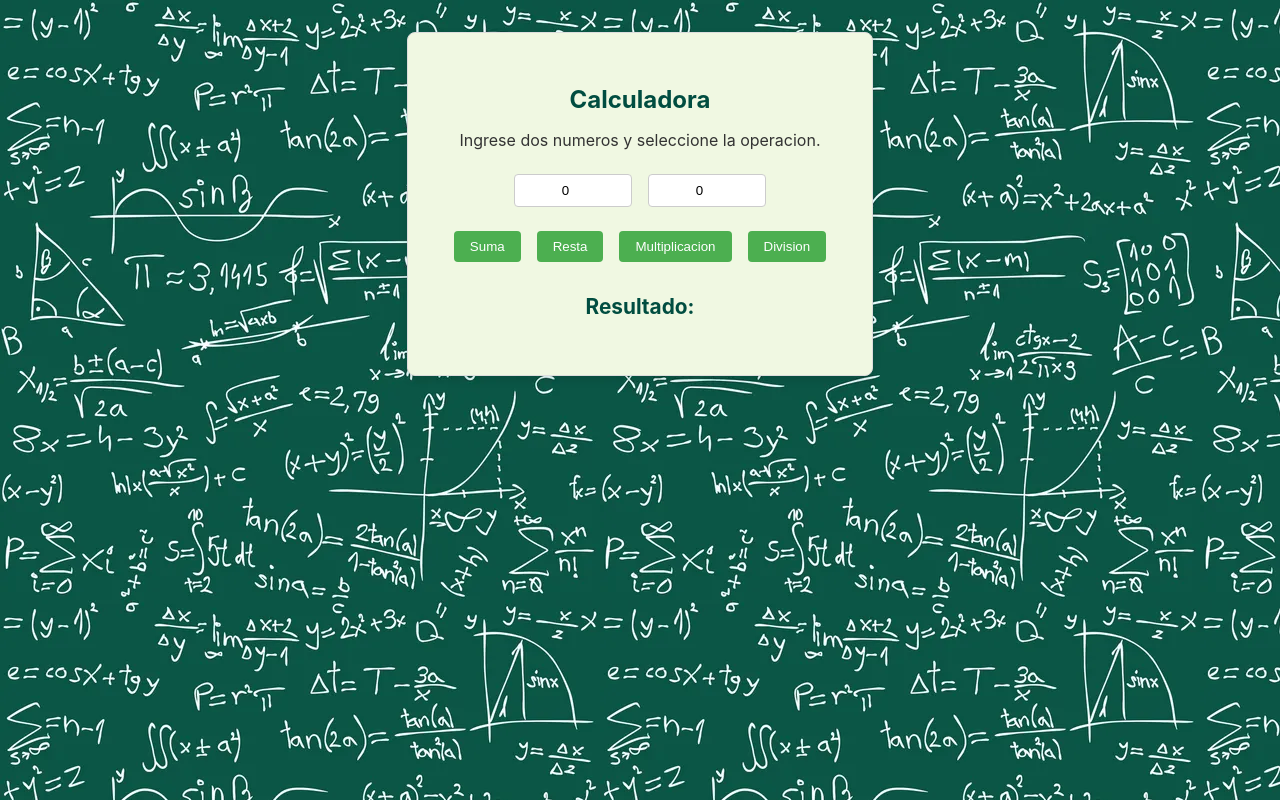
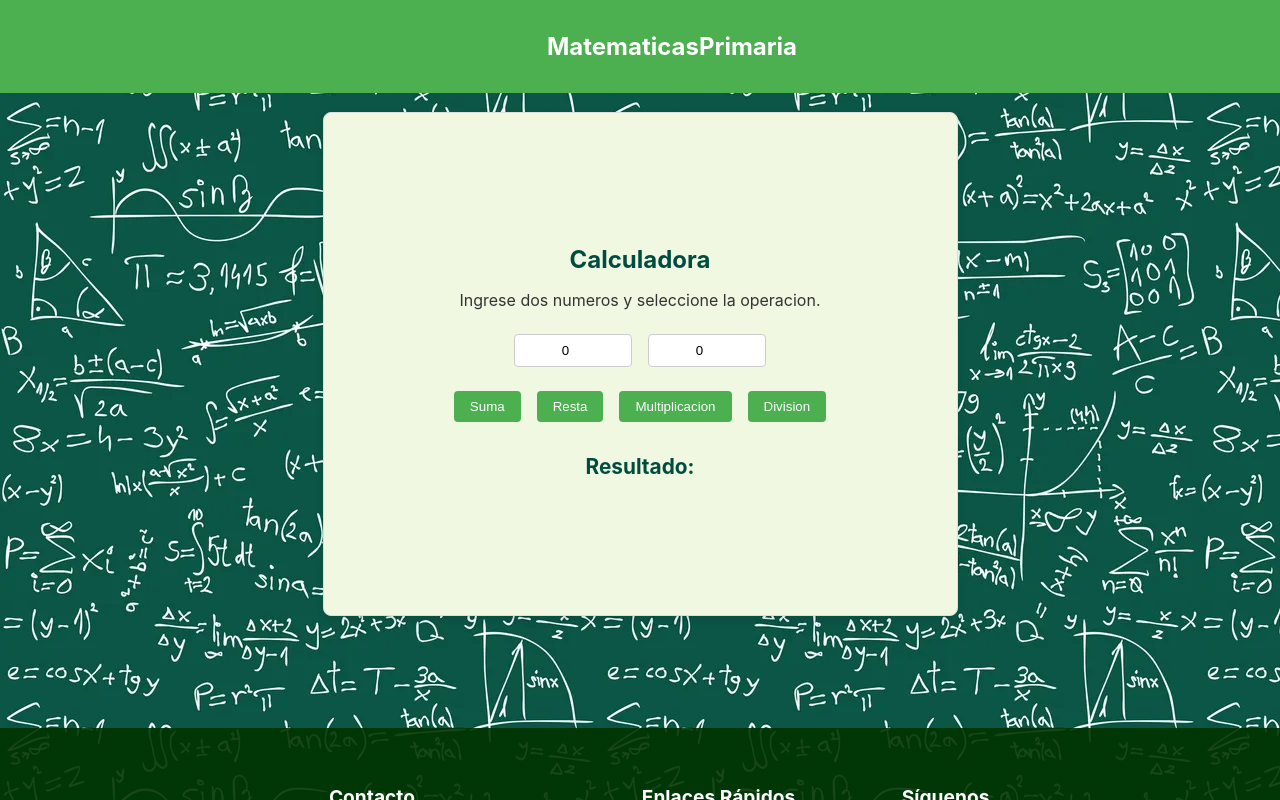
Before and after one commit to FelipeTapiasM/parcial_web, a React (Create React App) app: page /calculadora in a window 1280 px wide. Shown: the top 800 px of the page. Built offline with nearby package versions, Linux system fonts and the light colour scheme.

Commit message:
Navbar y footer en calculadora
se exporto el navbar y el footer a la pagina de la calculadora

```diff
--- a/src/App.css
+++ b/src/App.css
@@ -192,10 +192,10 @@
   background-color: #f0f8e2;
   border: 1px solid #ddd;
   border-radius: 8px;
-  padding: 2rem;
+  padding: 7rem;
   width: 80%; /* Ancho de la calculadora como un porcentaje de la pantalla */
-  max-width: 400px; /* Maximo ancho para pantallas grandes */
-  margin: 2rem auto; /* Centrado horizontal y espacio arriba/abajo */
+  max-width: 409px; /* Maximo ancho para pantallas grandes */
+  margin: 7rem auto; /* Centrado horizontal y espacio arriba/abajo */
   text-align: center;
   box-shadow: 0 4px 8px rgba(0, 0, 0, 0.1);
 }
--- a/src/Calculadora.jsx
+++ b/src/Calculadora.jsx
@@ -1,5 +1,7 @@
 
 import React, { useState } from 'react';
+import Navbar from './navbar';
+import Footer from './footer';
 
 const Calculadora = () => {
     // Estados para almacenar los valores de los numeros ingresados
@@ -32,6 +34,10 @@ const Calculadora = () => {
     };
 
     return (
+        <div>
+            {/*Sirve para exportar el navbar*/}
+            <Navbar />
+
             <div className="calculadora-container">
                 {/* Titulo y descripcion */}
                 <h2>Calculadora</h2>
@@ -69,6 +75,9 @@ const Calculadora = () => {
                     <p>{resultado}</p>
                 </div>
             </div>
+        {/*Sirve para exportar el footer*/}
+        <Footer />
+        </div>
     );
 };
 
```
Lines whose indentation alone changed are shown as unchanged.
